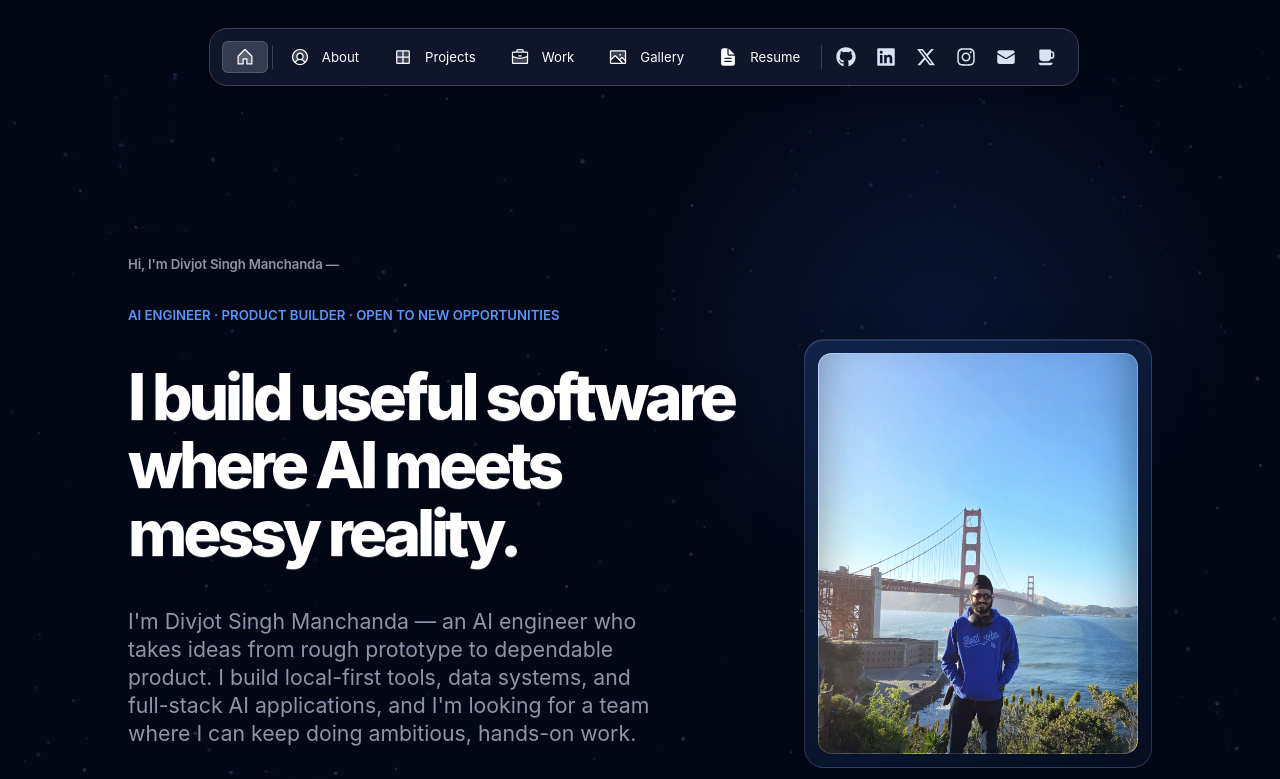
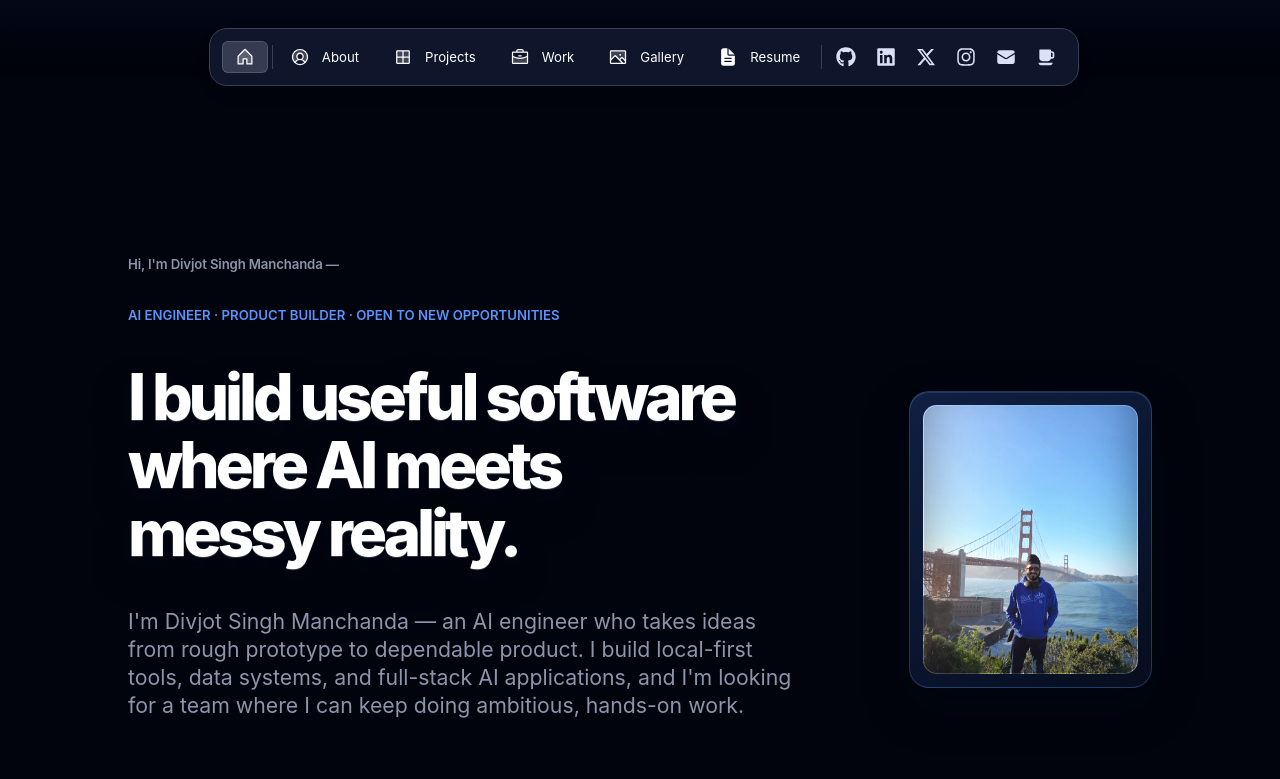
Before and after one commit to djsmanchanda/djsmanchanda_website, a Next.js app: page / in a window 1280 px wide. Shown: the top 779 px of the page. Built offline with nearby package versions, Linux system fonts and the light colour scheme.

Commit message:
fix(portfolio): deepen and widen homepage hero

```diff
--- a/src/app/home.module.scss
+++ b/src/app/home.module.scss
@@ -1,4 +1,9 @@
 /* Homepage visual system */
+
+:global(html),
+:global(body) {
+  background-color: #01040d;
+}
 
 .homeShell {
   width: 100%;
@@ -9,7 +14,7 @@
   position: relative;
   display: grid;
   width: 100%;
-  grid-template-columns: minmax(0, 1.22fr) minmax(15rem, 0.68fr);
+  grid-template-columns: minmax(0, 1.5fr) minmax(13rem, 0.5fr);
   align-items: center;
   gap: clamp(1.5rem, 4vw, 4rem);
   padding: clamp(1rem, 3vw, 2.5rem) 0 clamp(1.5rem, 3vw, 2.75rem);
@@ -29,17 +34,18 @@
 }
 
 .heroCopy {
-  max-width: 64rem;
+  max-width: 68rem;
 }
 
 .greeting {
   margin-bottom: -0.35rem;
   color: var(--neutral-on-background-weak);
-  font-size: clamp(0.9rem, 1.2vw, 1.1rem);
+  font-size: clamp(1.45rem, 2.4vw, 2rem);
   letter-spacing: -0.01em;
 }
 .heroHeading {
-  max-width: 17ch;
+  max-width: 22ch;
+  font-size: clamp(2.5rem, 4.5vw, 4.25rem);
   letter-spacing: -0.065em;
   line-height: 0.98;
   text-shadow:
@@ -49,7 +55,7 @@
 }
 
 .heroSubline {
-  max-width: 54rem;
+  max-width: 60rem;
   line-height: 1.45;
 }
 
@@ -115,11 +121,13 @@
 
 @media (max-width: 860px) {
   .heroLayout {
-    grid-template-columns: minmax(0, 1fr) minmax(13rem, 0.55fr);
+    grid-template-columns: minmax(0, 1fr) minmax(13rem, 0.5fr);
     gap: clamp(1.25rem, 5vw, 3rem);
   }
 
-
+  .heroHeading {
+    max-width: 22ch;
+  }
 }
 
 @media (max-width: 700px) {
@@ -139,7 +147,6 @@
     font-size: 2.25rem !important;
     word-break: break-word;
   }
-
 
   .heroSubline {
     font-size: 0.98rem !important;
```
